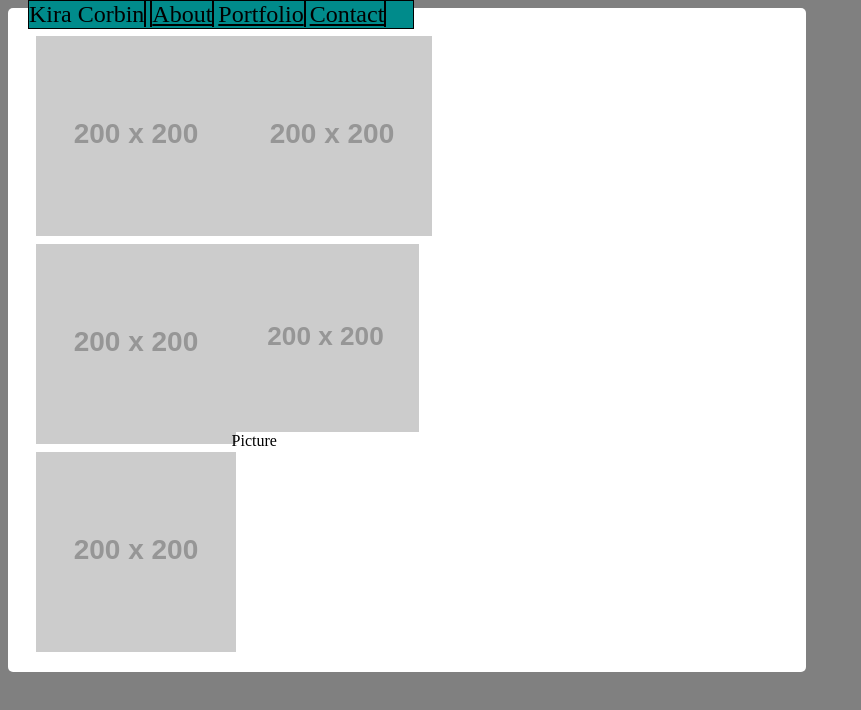
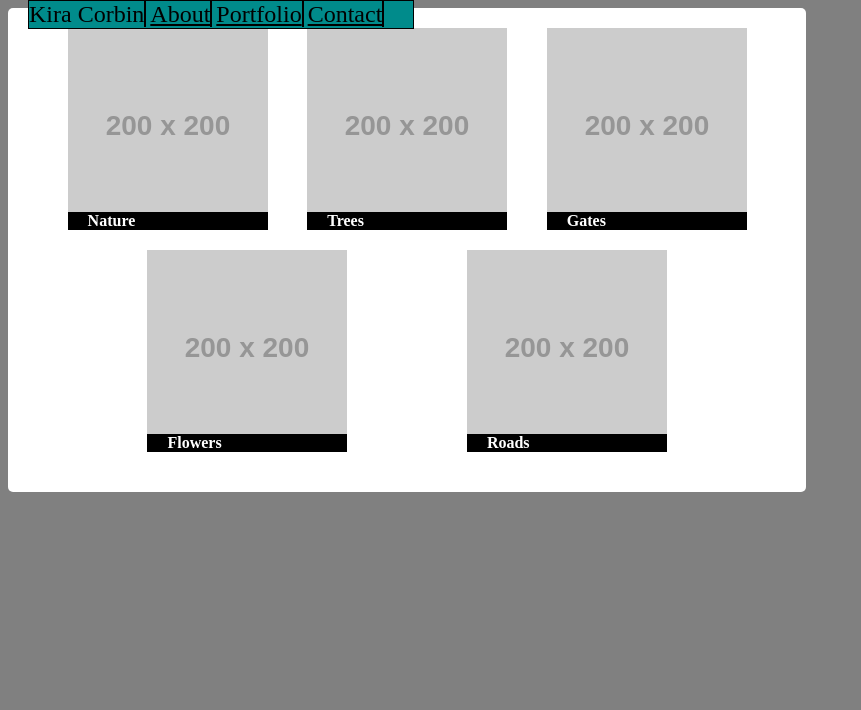
Before and after one commit to KiraaC/Basic-Portfiolo, a plain HTML site: page portfolio.html in a window 1280 px wide. Shown: the whole page, without its empty margins (0-861 px from the left). Drawn offline with Linux system fonts and the light colour scheme; placeholder pictures from the web are drawn by us.

Commit message:
Add files via upload

```diff
--- a/assets/css/style.css
+++ b/assets/css/style.css
@@ -88,15 +88,38 @@ background-color: darkcyan;
     background-color:red;
     padding: 20px;
 }
-. text{   display: inline-block;
+/*. text{   display: inline-block;
     text-align: center;
     top: 50%;
     left: 50%;
-    transform: translate(-50%, -50%);
-}
+    transform: translate(-50%, -50%);*/
+
 
 
 /*portfolio end*/
+
+
+/* text blocks over image */
+.container2 {
+    display: flex;
+    flex-wrap: wrap;
+    justify-content: space-evenly;
+  }
+
+  /* Bottom right text */
+  .text-block {
+    background-color: black;
+    color: white;
+    padding-left: 20px;
+    padding-right: 20px;
+    position: relative;
+    top: -20px;
+  }
+  .text-block h4 {
+      margin: 0;
+  }
+/*end text*/
+
 
 
  /*extras*/
--- a/portfolio.html
+++ b/portfolio.html
@@ -11,11 +11,11 @@
 
 <body>
     <div class="container">
-        <form action="action_page.php">
+
         <div class="nav">
             <ul>
                 <li>Kira Corbin</li>
-                    <li style="float:rileft"><a class="active" href=#myname></a></li>
+                <li style="float:left"><a class="active" href=#myname></a></li>
                 <li><a href="index.html">About</a></li>
                 <li><a href="portfolio.html">Portfolio</a></li>
                 <li><a href="contact.html">Contact</a></li>
@@ -23,24 +23,47 @@
             </ul>
         </div>
 
-            <div class="row">
-                <div class="column">
+        <div class="container2">
+            <div>
                 <img src="https://placehold.it/200x200" />
-                    <img src="https://placehold.it/200x200" />
-                    <img src="https://placehold.it/200x200" />
+                <div class="text-block">
+                    <h4>Nature</h4>
+                </div>
             </div>
 
-                <div class="column">
+            <div>
                 <img src="https://placehold.it/200x200" />
+                <div class="text-block">
+                    <h4>Trees</h4>
+                </div>
+            </div>
 
-                    <section>
-                        <img src="https://placehold.it/200x200" alt="picture" style="width: 100%;">
-                        <div class="centered">Picture</div>
-                    </section>
+            <div>
+                <img src="https://placehold.it/200x200" />
+                <div class="text-block">
+                    <h4>Gates</h4>
+                </div>
+            </div>
+
+            <div>
+                <img src="https://placehold.it/200x200" />
+                <div class="text-block">
+                    <h4>Flowers</h4>
+                </div>
+            </div>
+
+            <div>
+                <img src="https://placehold.it/200x200" />
+                <div class="text-block">
+                    <h4>Roads</h4>
+                </div>
+            </div>
 
         </div>
 
-
+        <div class="row">
+            <div class="column">
+            </div>
         </div>
 </body>
 
```
Lines whose indentation alone changed are shown as unchanged.
